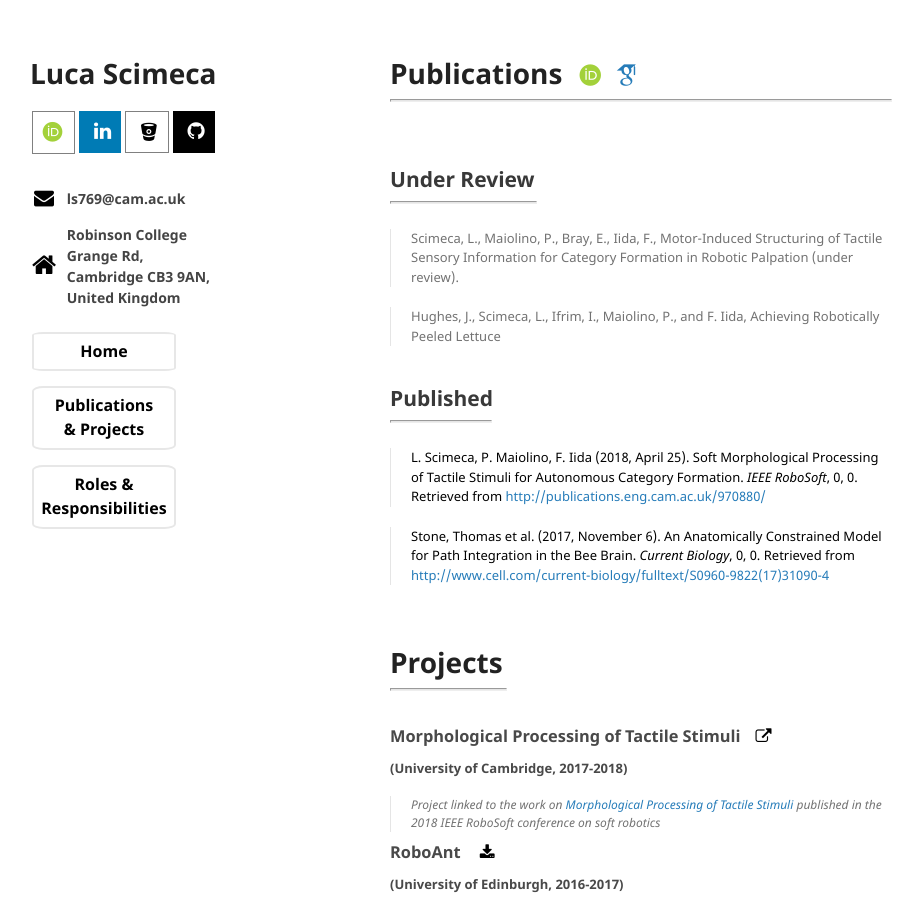
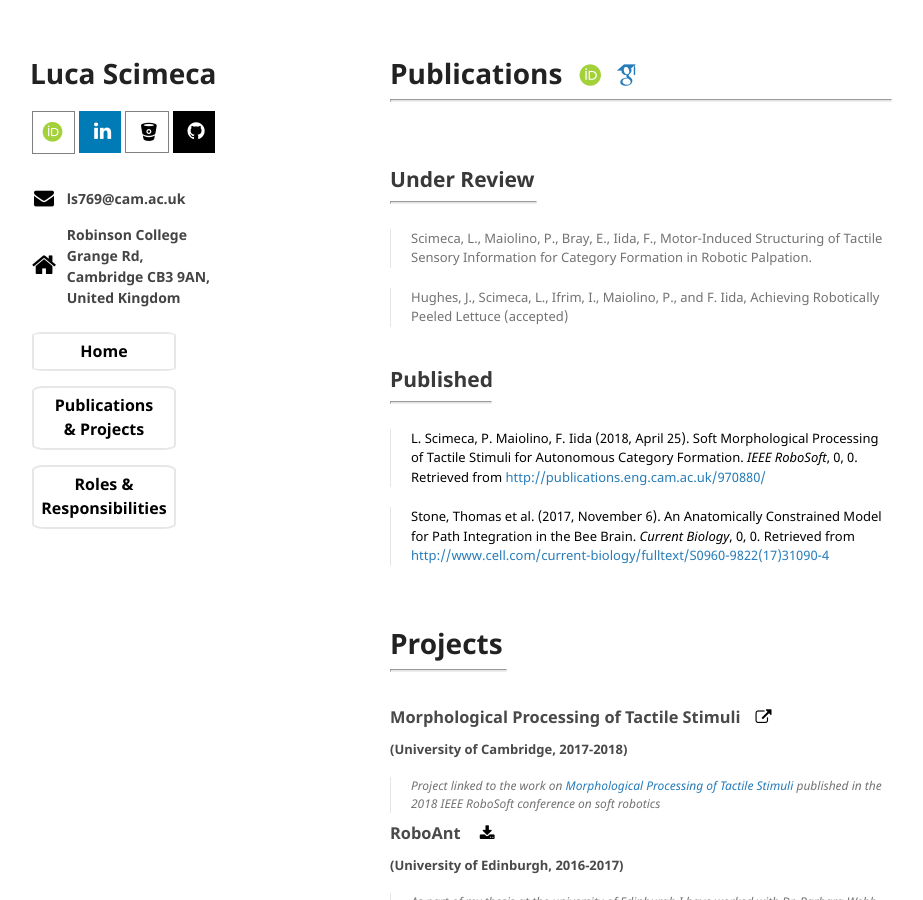
Before and after one commit to lucascimeca/lucascimeca.github.io, a Jekyll site: the page built from publications.md, in a window 1280 px wide and 900 px high. Shown: the whole window, without its empty margins (180-1103 px from the left). Built offline with Jekyll 4.4.1, drawn with Linux system fonts in a browser that asks for light colours; nearby versions of some CDN libraries; some web fonts are replaced; the repository's description, which GitHub fills in, is left out; our own code applies the rules of GitHub Pages for plain Markdown files.

Commit message:
Update publications.md

```diff
--- a/publications.md
+++ b/publications.md
@@ -10,10 +10,10 @@ layout: default
 ## [](#review) Under Review
 <hr style="width: 145px">
 
-> <div style="font-size: 13px"> Scimeca, L., Maiolino, P., Bray, E., Iida, F., Motor-Induced Structuring of Tactile Sensory Information for Category Formation in Robotic Palpation (under review).</div>
+> <div style="font-size: 13px"> Scimeca, L., Maiolino, P., Bray, E., Iida, F., Motor-Induced Structuring of Tactile Sensory Information for Category Formation in Robotic Palpation.</div>
 <p></p>
 
-> <div style="font-size: 13px"> Hughes, J., Scimeca, L., Ifrim, I., Maiolino, P., and F. Iida, Achieving Robotically Peeled Lettuce</div>
+> <div style="font-size: 13px"> Hughes, J., Scimeca, L., Ifrim, I., Maiolino, P., and F. Iida, Achieving Robotically Peeled Lettuce (accepted) </div>
 
 <br/>
 
```
